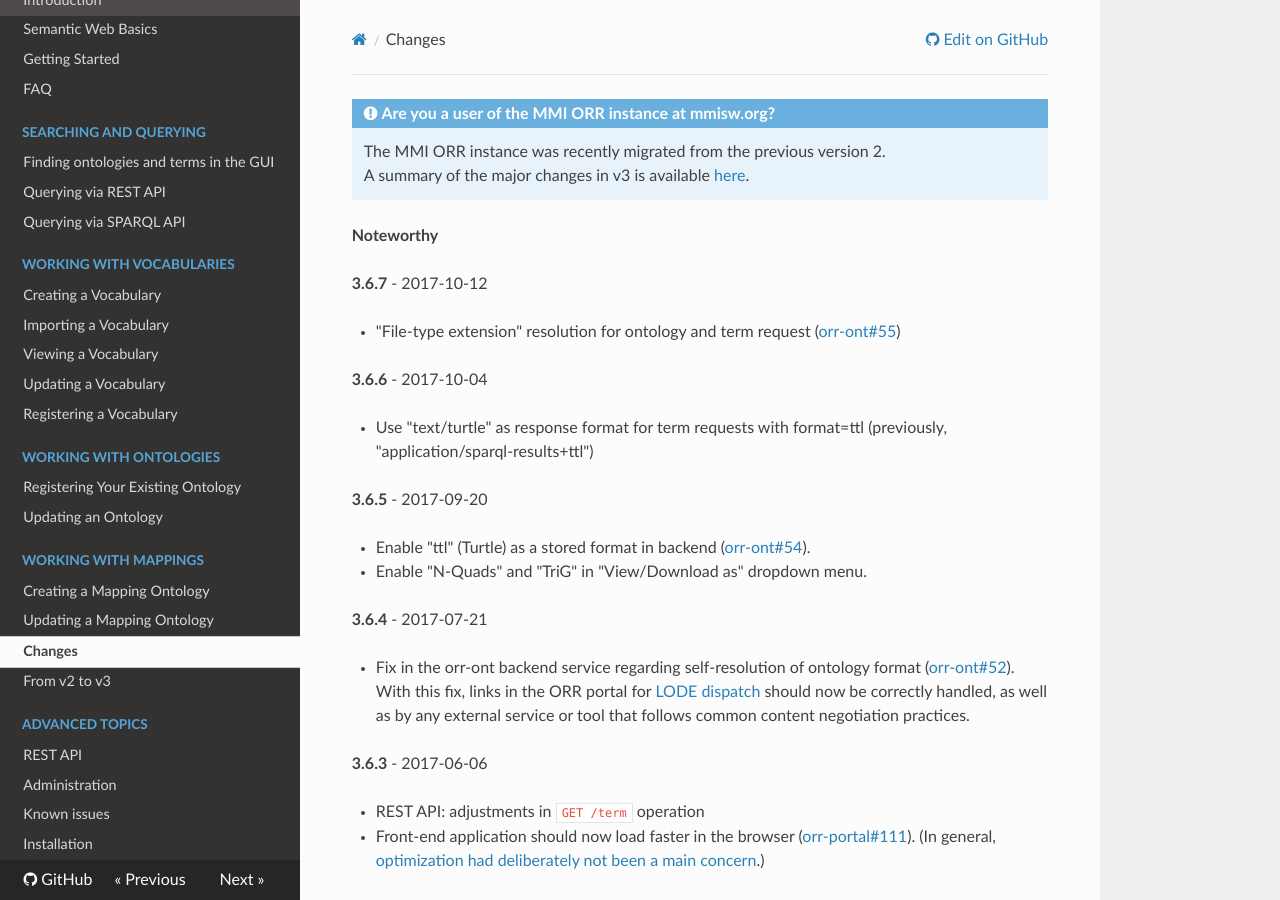
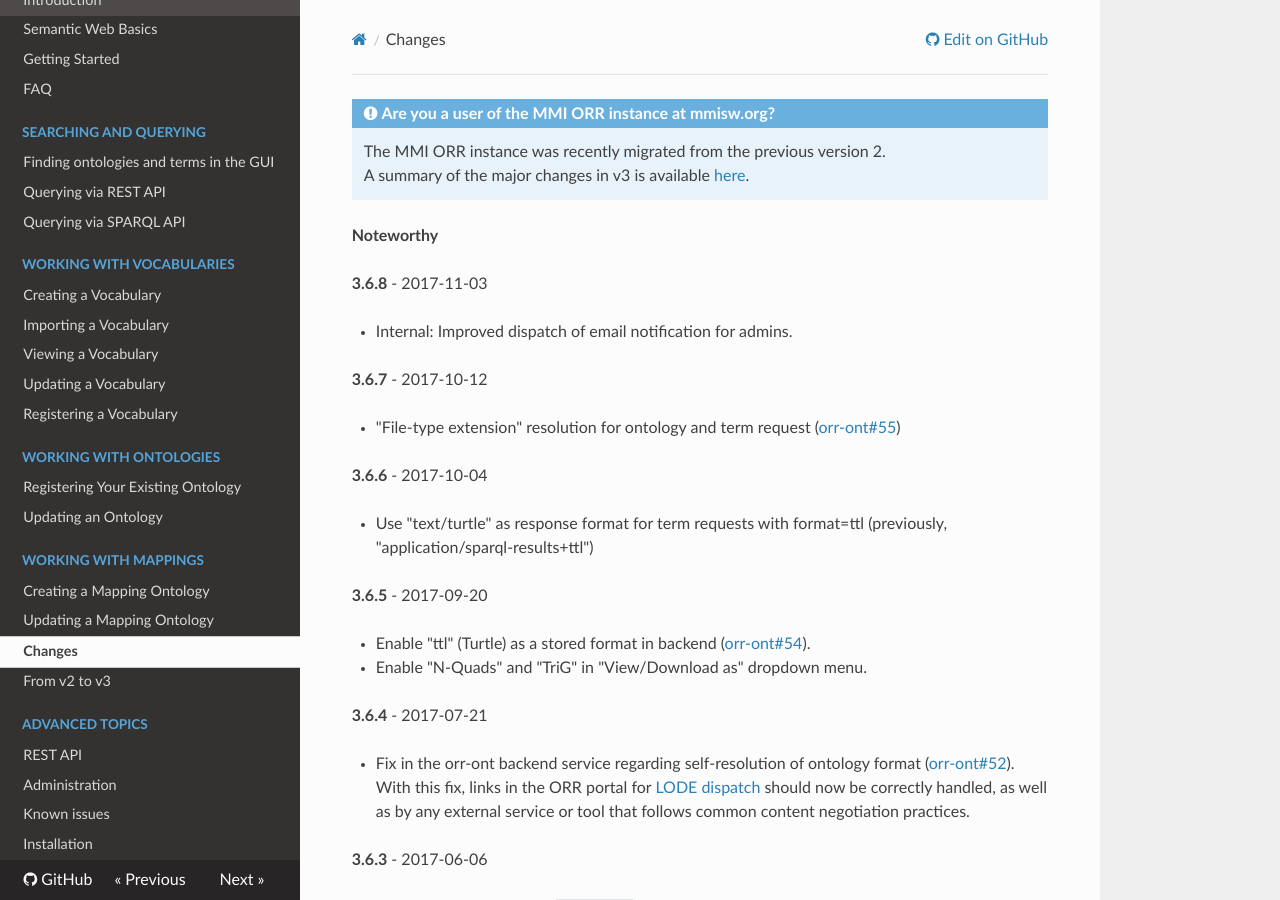
Before and after one commit to mmisw/mmiorr-docs, an MkDocs documentation site: the page built from docs/changes.md, in a window 1280 px wide and 900 px high. Built offline with MkDocs 1.6.1, drawn with Linux system fonts in a browser that asks for light colours; nearby versions of some CDN libraries; old or Windows-style settings are respelled for this version of MkDocs.

Commit message:
3.6.8 Internal: Improved dispatch of email notification for admins

```diff
--- a/docs/changes.md
+++ b/docs/changes.md
@@ -3,6 +3,10 @@
     A summary of the major changes in v3 is available [here](/from2to3).
 
 **Noteworthy**
+
+**3.6.8** - 2017-11-03
+
+- Internal: Improved dispatch of email notification for admins.
 
 **3.6.7** - 2017-10-12
 
```
